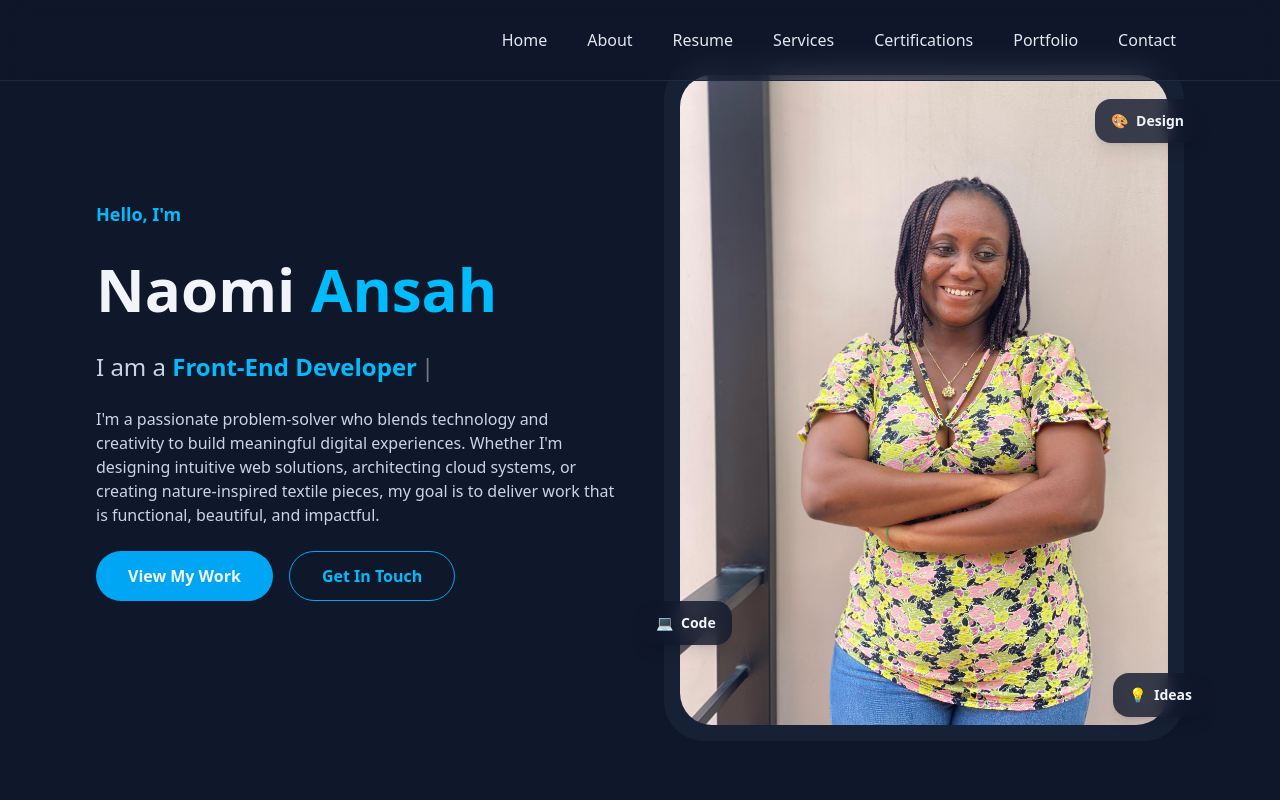
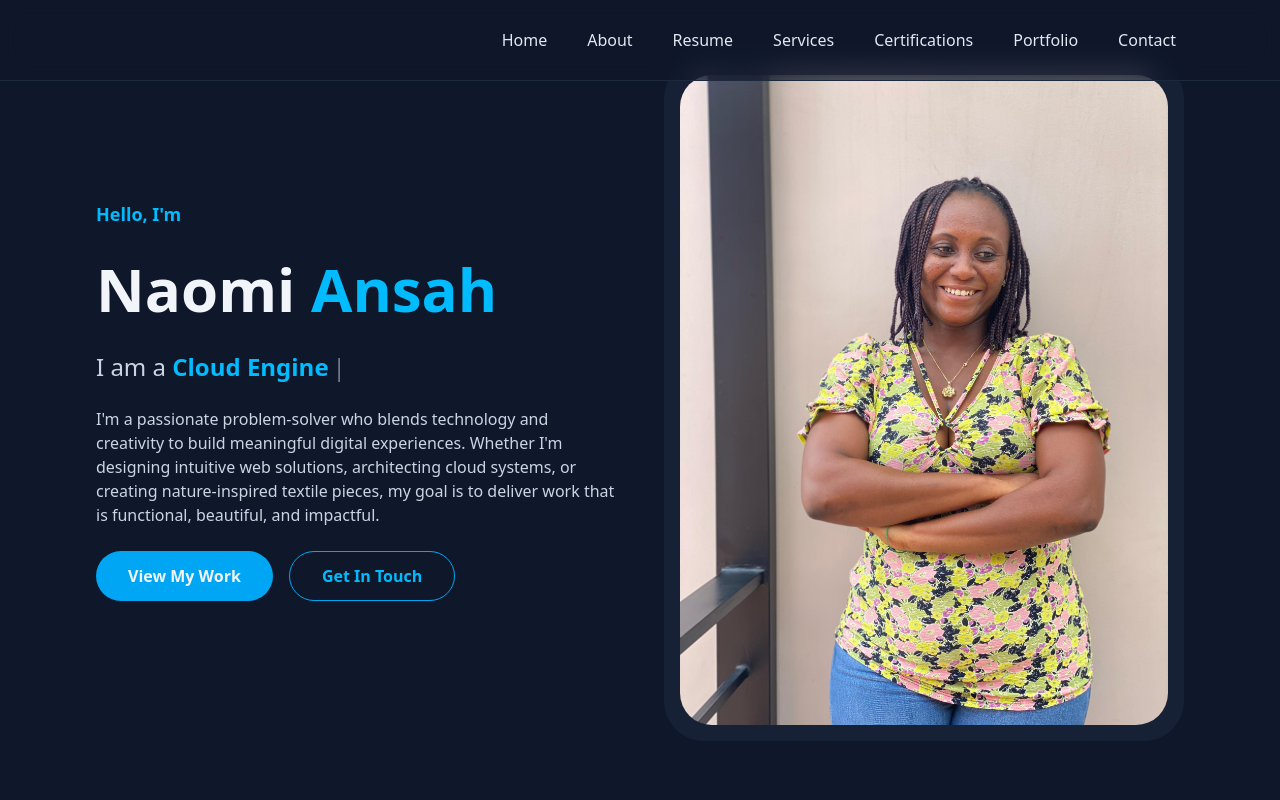
Before and after one commit to Naomiansah/naomi-portfolio, a React (Vite) app: page / in a window 1280 px wide. Shown: the top 800 px of the page. Built offline with nearby package versions, Linux system fonts and the light colour scheme.

Commit message:
updated portfolio

```diff
--- a/src/components/Home.jsx
+++ b/src/components/Home.jsx
@@ -1,21 +1,43 @@
 import React, { useState, useEffect } from "react";
 import heropic from "../assets/images/heropic.jpg";
 
-// ✅ put roles OUTSIDE the component
+// ✅ roles stay outside the component
 const roles = ["Front-End Developer", "Cloud Engineer", "Textile Designer"];
 
 const Home = () => {
-  const [index, setIndex] = useState(0);
+  const [roleIndex, setRoleIndex] = useState(0); // which role
+  const [charIndex, setCharIndex] = useState(0); // which letter
+  const [isDeleting, setIsDeleting] = useState(false); // typing or deleting
 
   useEffect(() => {
-    const interval = setInterval(() => {
-      setIndex((prev) => (prev + 1) % roles.length);
-    }, 2000);
+    const currentRole = roles[roleIndex];
 
-    return () => clearInterval(interval);
-  }, []); // ✅ no more ESLint complaint
+    let typingSpeed = isDeleting ? 50 : 120; // speed for typing vs deleting
 
-  const currentRole = roles[index];
+    const handleTyping = () => {
+      if (!isDeleting && charIndex < currentRole.length) {
+        // ⌨️ typing forward
+        setCharIndex((prev) => prev + 1);
+      } else if (!isDeleting && charIndex === currentRole.length) {
+        // ⏸ small pause at full word
+        setTimeout(() => setIsDeleting(true), 800);
+      } else if (isDeleting && charIndex > 0) {
+        // ⌫ deleting backward
+        setCharIndex((prev) => prev - 1);
+      } else if (isDeleting && charIndex === 0) {
+        // move to next role
+        setIsDeleting(false);
+        setRoleIndex((prev) => (prev + 1) % roles.length);
+      }
+    };
+
+    const timer = setTimeout(handleTyping, typingSpeed);
+
+    return () => clearTimeout(timer);
+  }, [charIndex, isDeleting, roleIndex]);
+
+  const currentRole = roles[roleIndex];
+  const displayedText = currentRole.slice(0, charIndex);
 
   return (
     <section
@@ -31,10 +53,10 @@ const Home = () => {
             Naomi <span className="text-sky-400">Ansah</span>
           </h1>
 
-          {/* 🔄 Animated rotating profession */}
+          {/* 🔡 Typewriter-style animated profession */}
           <p className="text-xl md:text-2xl text-slate-300">
             I am a{" "}
-            <span className="text-sky-400 font-semibold">{currentRole}</span>
+            <span className="text-sky-400 font-semibold">{displayedText}</span>
             <span className="ml-1 animate-pulse">|</span>
           </p>
 
@@ -71,7 +93,7 @@ const Home = () => {
           </div>
         </div>
 
-        {/* RIGHT SIDE – IMAGE + FLOATING TAGS */}
+        {/* RIGHT SIDE – IMAGE */}
         <div className="relative">
           <div className="rounded-[2.5rem] overflow-hidden bg-slate-800/60 p-4">
             <img
@@ -80,25 +102,6 @@ const Home = () => {
               className="w-full h-full object-cover rounded-[2rem]"
             />
           </div>
-
-          {/* floating badges */}
-          <div className="absolute -right-4 top-10 bg-slate-900/80 backdrop-blur rounded-2xl px-4 py-3 shadow-lg">
-            <span className="text-sm font-semibold flex items-center gap-2">
-              🎨 <span className="text-slate-100">Design</span>
-            </span>
-          </div>
-
-          <div className="absolute -left-6 bottom-24 bg-slate-900/80 backdrop-blur rounded-2xl px-4 py-3 shadow-lg">
-            <span className="text-sm font-semibold flex items-center gap-2">
-              💻 <span className="text-slate-100">Code</span>
-            </span>
-          </div>
-
-          <div className="absolute -right-6 bottom-6 bg-slate-900/80 backdrop-blur rounded-2xl px-4 py-3 shadow-lg">
-            <span className="text-sm font-semibold flex items-center gap-2">
-              💡 <span className="text-slate-100">Ideas</span>
-            </span>
-          </div>
         </div>
       </div>
     </section>
--- a/src/components/Resume.jsx
+++ b/src/components/Resume.jsx
@@ -86,7 +86,7 @@ const Resume = () => {
             </div>
 
             {/* Skills with animated bars */}
-            <div>
+            {/* <div>
               <h3 className="text-lg md:text-xl font-semibold mb-4">
                 Professional Skills
               </h3>
@@ -109,6 +109,38 @@ const Resume = () => {
                           width: animateSkills ? `${skill.level}%` : "0%",
                         }}
                       ></div>
+                    </div>
+                  </div>
+                ))}
+              </div>
+            </div> */}
+            <div>
+              <h3 className="text-lg md:text-xl font-semibold mb-4">
+                Professional Skills
+              </h3>
+
+              <div className="space-y-4">
+                {skills.map((skill) => (
+                  <div key={skill.name}>
+                    <div className="flex items-center justify-between mb-1">
+                      <span className="text-xs md:text-sm text-slate-200">
+                        {skill.name}
+                      </span>
+                      <span className="text-xs text-slate-400">
+                        {skill.level}%
+                      </span>
+                    </div>
+
+                    {/* ⭐ NEW WRAPPER TO CONTROL MOBILE WIDTH */}
+                    <div className="w-full max-w-[230px] mx-auto md:max-w-none">
+                      <div className="h-2 rounded-full bg-slate-800 overflow-hidden">
+                        <div
+                          className="h-full rounded-full bg-sky-500 transition-all duration-700 ease-out"
+                          style={{
+                            width: animateSkills ? `${skill.level}%` : "0%",
+                          }}
+                        ></div>
+                      </div>
                     </div>
                   </div>
                 ))}
```
